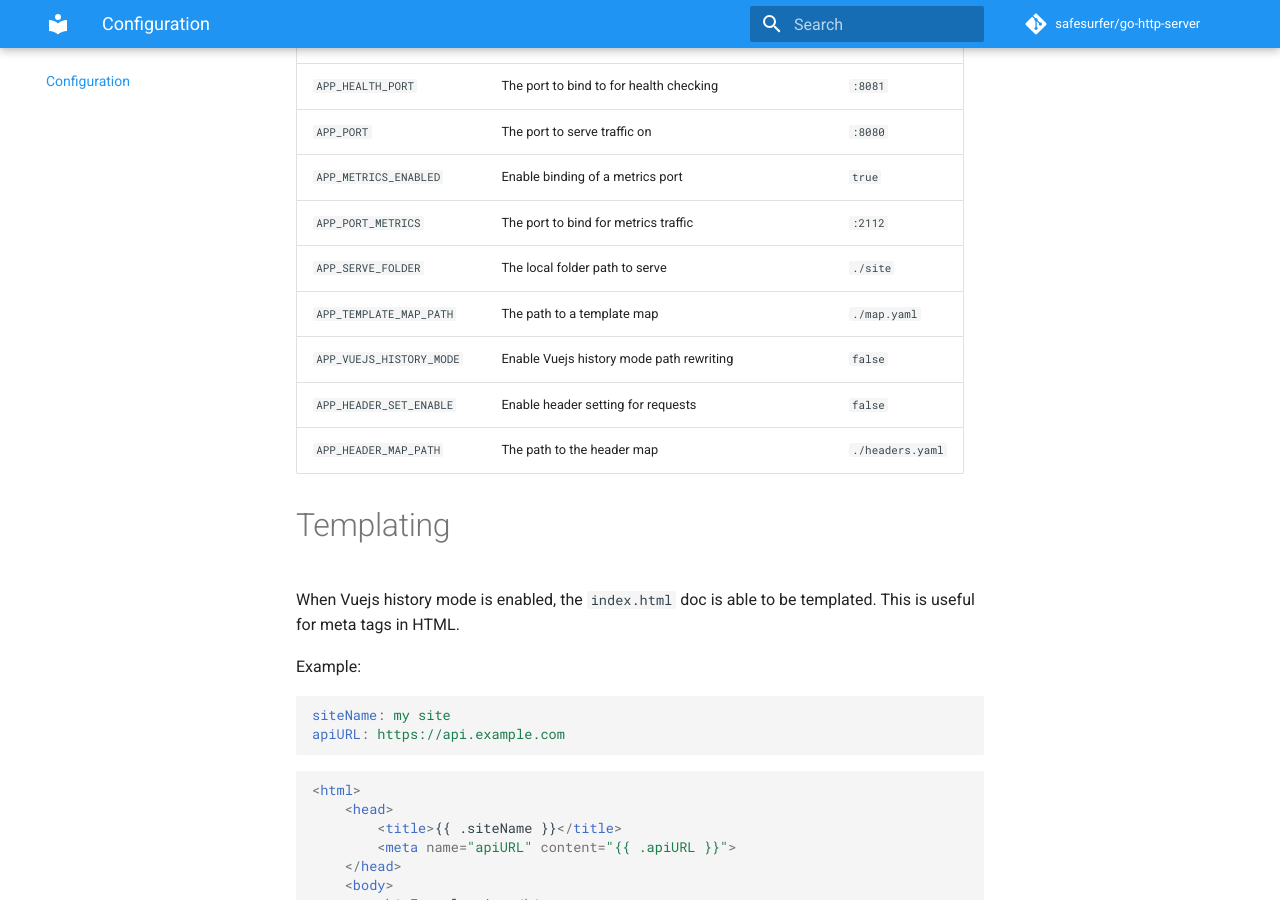
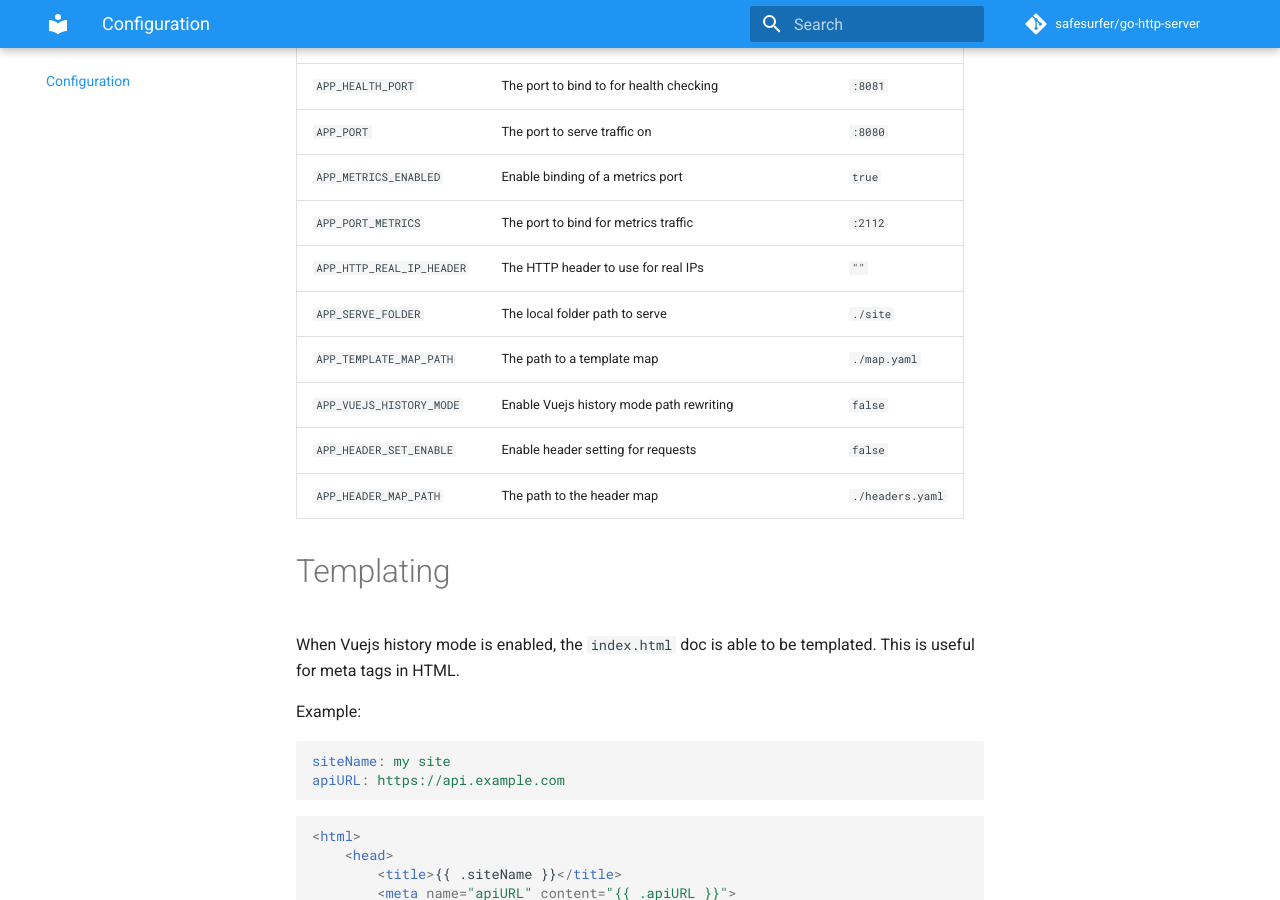
Before and after one commit to BobyMCbobs/go-http-server, an MkDocs documentation site: the page built from docs/configuration.md, in a window 1280 px wide and 900 px high, scrolled down 459 px. Built offline with MkDocs 1.6.1 and Material for MkDocs 9.7.7, drawn with Linux system fonts in a browser that asks for light colours; comment, search, counter and statistics services are not loaded.

Commit message:
Add realIPHeader configuration to docs and deployment

```diff
--- a/docs/configuration.md
+++ b/docs/configuration.md
@@ -14,6 +14,7 @@
 | `APP_PORT`                | The port to serve traffic on                                  | `:8080`          |
 | `APP_METRICS_ENABLED`     | Enable binding of a metrics port                              | `true`           |
 | `APP_PORT_METRICS`        | The port to bind for metrics traffic                          | `:2112`          |
+| `APP_HTTP_REAL_IP_HEADER` | The HTTP header to use for real IPs                           | `""`             |
 | `APP_SERVE_FOLDER`        | The local folder path to serve                                | `./site`         |
 | `APP_TEMPLATE_MAP_PATH`   | The path to a template map                                    | `./map.yaml`     |
 | `APP_VUEJS_HISTORY_MODE`  | Enable Vuejs history mode path rewriting                      | `false`          |
--- a/docs/configuration.org
+++ b/docs/configuration.org
@@ -10,6 +10,7 @@
 | ~APP_PORT~                | The port to serve traffic on                                  | ~:8080~          |
 | ~APP_METRICS_ENABLED~     | Enable binding of a metrics port                              | ~true~           |
 | ~APP_PORT_METRICS~        | The port to bind for metrics traffic                          | ~:2112~          |
+| ~APP_HTTP_REAL_IP_HEADER~ | The HTTP header to use for real IPs                           | ~""~             |
 | ~APP_SERVE_FOLDER~        | The local folder path to serve                                | ~./site~         |
 | ~APP_TEMPLATE_MAP_PATH~   | The path to a template map                                    | ~./map.yaml~     |
 | ~APP_VUEJS_HISTORY_MODE~  | Enable Vuejs history mode path rewriting                      | ~false~          |
```
Also changed, not shown: 2 other files.
